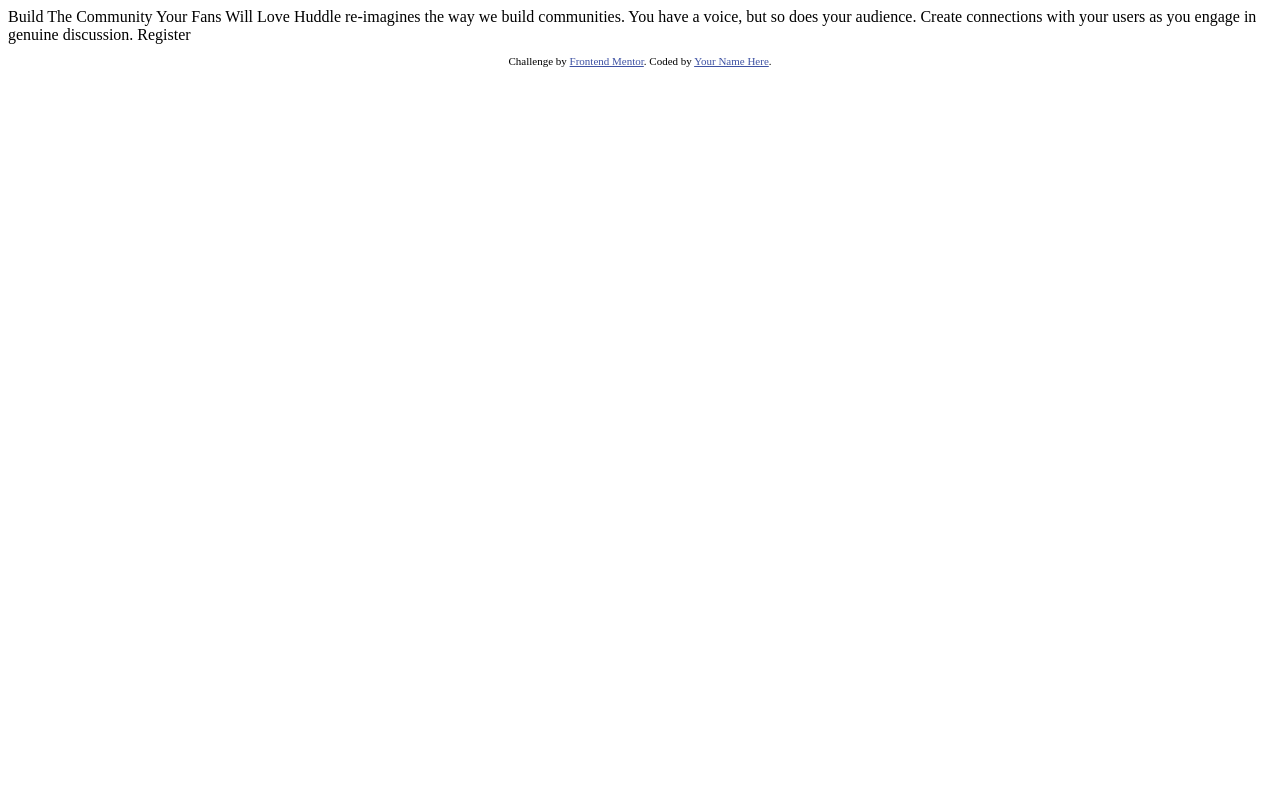
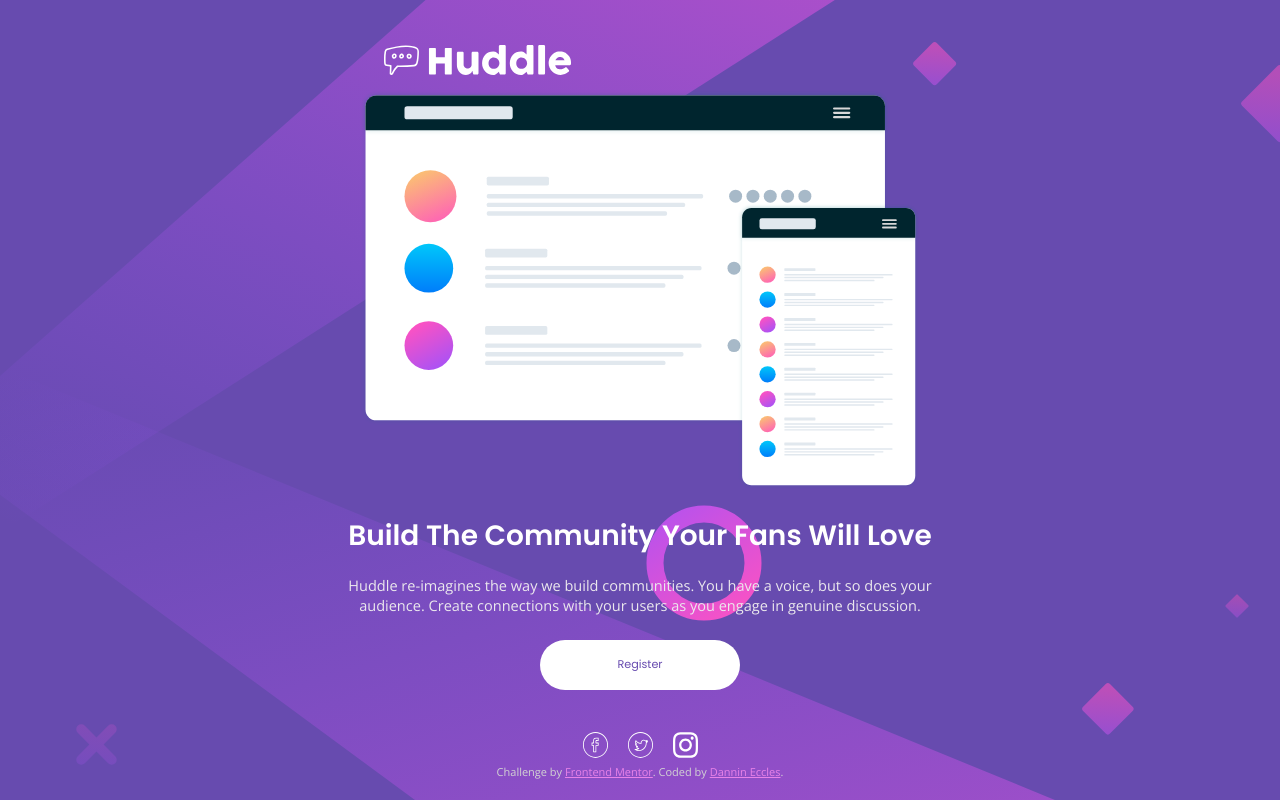
Before and after one commit to DanninEccles/Huddle_FrontendMentor, a plain HTML site: page index.html in a window 1280 px wide. Drawn offline with nearby package versions, Linux system fonts and the light colour scheme.

Commit message:
Adds stylesheet and additional markup content

```diff
--- a/index.html
+++ b/index.html
@@ -5,29 +5,43 @@
   <meta name="viewport" content="width=device-width, initial-scale=1.0"> <!-- displays site properly based on user's device -->
 
   <link rel="icon" type="image/png" sizes="32x32" href="./images/favicon-32x32.png">
-
+  <link rel="preconnect" href="https://fonts.googleapis.com">
+  <link rel="preconnect" href="https://fonts.gstatic.com" crossorigin>
+  <link href="https://fonts.googleapis.com/css2?family=Open+Sans&family=Poppins:wght@400;600&display=swap" rel="stylesheet">
   <title>Frontend Mentor | Huddle landing page with single introductory section</title>
 
-  <!-- Feel free to remove these styles or customise in your own stylesheet 👍 -->
-  <style>
-    .attribution { font-size: 11px; text-align: center; }
-    .attribution a { color: hsl(228, 45%, 44%); }
-  </style>
+  <link rel="stylesheet" href="styles.css">
 </head>
 <body>
+<div class="page-container">
 
-  Build The Community Your Fans Will Love
-
-  Huddle re-imagines the way we build communities. You have a voice, but so does your audience.
-  Create connections with your users as you engage in genuine discussion.
-
-  Register
-
+  <div class="grid-container">
+    <div class="item1">
+      <img id="logo" src="./images/logo.svg" alt="Huddle Logo">
+    </div>
+    <div class="item2">
+      <img id="mockup-img" src="./images/illustration-mockups.svg" alt="Mockups">
+    </div>
+    <div class="item3">
+      <h1 id="header">Build The Community Your Fans Will Love</h1>
+      <p id="sub-header">
+        Huddle re-imagines the way we build communities. You have a voice, but so does your audience.
+        Create connections with your users as you engage in genuine discussion.
+      </p>
+      <button>Register</button>
+    </div>
+    <div class="item4">
+      <img class="icons" src="./images/facebook.svg" alt="facebook">
+      <img class="icons" src="./images/twitter.svg" alt="twitter" >
+      <img class="icons" src="./images/instagram.svg" alt="instagram">
+    </div>
+  </div>
   <footer>
     <p class="attribution">
       Challenge by <a href="https://www.frontendmentor.io?ref=challenge" target="_blank">Frontend Mentor</a>.
-      Coded by <a href="#">Your Name Here</a>.
+      Coded by <a href="https://github.com/DanninEccles">Dannin Eccles</a>.
     </p>
   </footer>
+</div>
 </body>
 </html>
--- /dev/null
+++ b/styles.css
@@ -0,0 +1,190 @@
+.attribution {
+    font-size: 11px;
+    text-align: center;
+    color: lightgrey;
+    margin: 0;
+}
+
+.attribution a {
+    color: hsl(300, 69%, 71%);
+}
+
+.attribution a:hover {
+    color: lightgrey;
+}
+
+.background-image {
+    position: absolute;
+    height: 100%;
+    width: 100vw;
+    z-index: 0;
+}
+
+body {
+    margin: 0;
+    background-color: hsl(257, 40%, 49%);
+    font-family: 'Open Sans', sans-serif;
+    font-weight: 400;
+    position: relative;
+    background-image: url("./images/bg-desktop.svg");
+    display: flex;
+    justify-content: start;
+}
+
+button {
+    font-family: 'Poppins', sans-serif;
+    font-weight: 400;
+    border-radius: 25px;
+    border: none;
+    height: 50px;
+    width: 200px;
+    font-size: 1em;
+    margin-top: 10px;
+    background-color: white;
+    color: hsl(257, 40%, 49%);
+}
+
+button:hover {
+    background-color: hsl(300, 69%, 71%);
+    color: white;
+}
+
+footer {
+    z-index: 1;
+    margin-top: 20px;
+}
+
+.grid-container {
+    display: grid;
+    grid-template-columns: 60px auto 1fr;
+    grid-template-rows: 100px auto 40px;
+    justify-content: start;
+    column-gap: 60px;
+    min-height: 95vh;
+    z-index: 1;
+}
+
+.item1 {
+    grid-row: 1 / 2;
+    grid-column: 2 / 4;
+    align-self: end;
+    z-index: 1;
+}
+.item2 {
+    grid-row: 2 / 3;
+    grid-column: 2 / 3;
+    z-index: 1;
+    margin-top: 100px;
+}
+.item3 {
+    grid-row: 2 / 3;
+    grid-column: 3 / 4;
+    max-width: 470px;
+    margin-top: 130px;
+    z-index: 1;
+}
+.item4 {
+    grid-row: 3 / 4;
+    grid-column: 3 / 4;
+    display: flex;
+    align-self: start;
+    justify-self: end;
+    padding-right: 100px;
+}
+
+.icons {
+    max-width: 40px;
+    padding: 0 10px;
+    filter: invert(100%) sepia(100%) saturate(1%) hue-rotate(63deg) brightness(103%) contrast(101%);
+}
+
+.icons:hover {
+    filter: invert(85%) sepia(21%) saturate(3668%) hue-rotate(237deg) brightness(95%) contrast(85%);
+}
+
+@media only screen and (max-width: 1355px) {
+    body {
+        justify-content: center;
+    }
+
+    .grid-container {
+        grid-template-rows: auto auto auto auto;
+        grid-template-columns: 1fr 1fr;
+        justify-content: center;
+        row-gap: 0;
+        max-width: 80vw;
+        justify-self: center;
+    }
+
+    .item1 {
+        grid-column: 1 / 2;
+        justify-self: center;
+        align-self: end;
+        margin-top: 35px;
+    }
+    .item2 {
+        grid-column: 1 / 3;
+        justify-self: center;
+        margin-top: 0;
+    }
+    .item3 {
+        grid-row: 3 / 4;
+        grid-column: 1 / 3;
+        justify-self: center;
+        text-align: center;
+        max-width: 600px;
+        margin-top: 0;
+        font-size: 0.7em;
+    }
+    .item4 {
+        grid-row: 4 / 5;
+        grid-column: 1 / 3;
+        padding-right: 0;
+        justify-self: center;
+    }
+
+    .icons {
+        margin-top: 40px;
+        max-width: 25px;
+    }
+
+    footer {
+        margin-top: 4px;
+    }
+
+    #sub-header {
+        font-size: 1.3em;
+    }
+
+    #mockup-img {
+        max-height: 400px;
+    }
+
+    @media only screen and (max-width: 450px) {
+        body {
+            background-image: url("./images/bg-mobile.svg");
+        }
+        .item2 {
+            margin-top: 50px;
+        }
+    }
+}
+
+#logo {
+    height: 50px;
+}
+
+h1 {
+    color: white;
+    font-family: 'Poppins', sans-serif;
+    font-weight: 600;
+    font-size: 2.5em;
+}
+
+#mockup-img {
+    max-width: 80vw;
+}
+
+#sub-header {
+    color: hsl(273, 12%, 92%);
+}
```
Also changed, not shown: images/facebook.svg (added), images/instagram.svg (added), images/twitter.svg (added).
